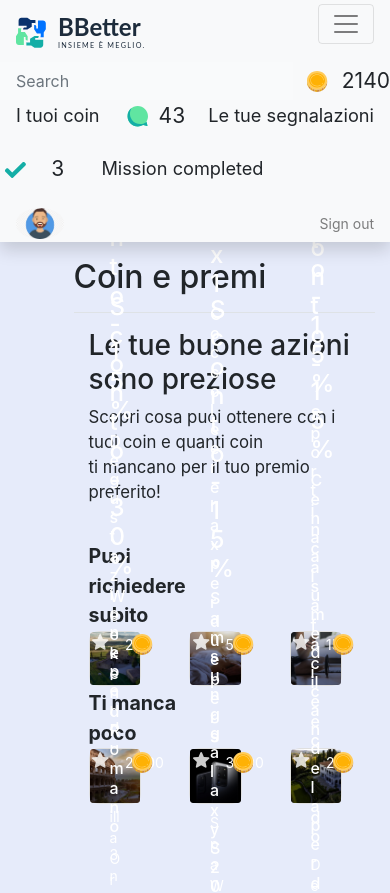
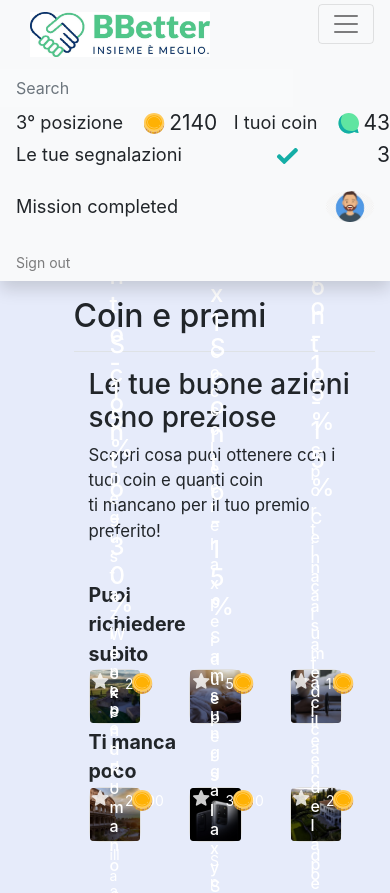
Before and after one commit to tomislav98/team-12-tim-hackathon, a Django app: page /coin/ in a window 390 px wide. Shown: the top 893 px of the page. Run offline with Django 3.2, Linux system fonts and the light colour scheme; a user stored in the database is signed in; parts of the project's set-up code (start-up, migrations or seed data) failed here and were passed over; some libraries are stand-ins or nearby versions; some web fonts are replaced.

Commit message:
coin HTML update

```diff
--- a/team12Hackathon_webapp/Hackathon_app/templates/base.html
+++ b/team12Hackathon_webapp/Hackathon_app/templates/base.html
@@ -33,7 +33,7 @@
 
 <body style="background-color: #e6ebfa;">
 <nav class="navbar navbar-light sticky-top bg-light flex-md-nowrap p-0 shadow">
-    <a class="navbar-brand custom-brand  col-md-3 col-lg-2 mr-0 px-3" href="#" ><img src="{% static '/svg/logo-bbetter.svg' %}" alt=""></a>
+    <a class="navbar-brand custom-brand  col-md-3 col-lg-2 mr-0 px-3" href="#" ><img src="{% static '/svg/photo_2020-07-05_14-04-52.jpg' %}" alt="" width="180" height="45" style="margin-left: 4%;"></a>
     <button class="navbar-toggler position-absolute d-md-none collapsed" type="button" data-toggle="collapse"
             data-target="#sidebarMenu" aria-controls="sidebarMenu" aria-expanded="false" aria-label="Toggle navigation">
         <span class="navbar-toggler-icon"></span>
@@ -41,7 +41,7 @@
     <input class="form-control form-control-dark w-75" type="text" placeholder="Search" aria-label="Search">
 
 
-
+        {% block position %} {% endblock %}
     <ul class="navbar-nav px-1">
         <li class="nav-item text-nowrap">
             <img src="{% static '/svg/icon-coin.svg' %}" alt="">
@@ -58,6 +58,7 @@
 
         </li>
     </ul>
+
 
 
 
@@ -153,6 +154,12 @@
                         <a class="nav-link" href="{% url 'coin'%}">
                             <span data-feather="bar-chart-2"></span>
                             Coin e premi
+                        </a>
+                    </li>
+                    <li class="nav-item nav-item-custom-padding">
+                        <a class="nav-link" href="{% url 'coin'%}">
+                            <img src="{% static '/svg/icon-gadget-menu.svg' %}" alt="" >
+                            Gadget smart
                         </a>
                     </li>
                     <li class="nav-item nav-item-custom-padding">
--- a/team12Hackathon_webapp/Hackathon_app/templates/coin.html
+++ b/team12Hackathon_webapp/Hackathon_app/templates/coin.html
@@ -4,6 +4,18 @@
 {% block title %} Coin e premi {% endblock %}
 
 {% block title_1 %} Coin e premi {% endblock %}
+
+
+{% block position %}
+
+<ul class="navbar-nav px-3">
+    <li class="nav-item text-nowrap">
+          <span style="font-size:130%;"><p class="customMarginBar">3° posizione</p></span>
+
+    </li>
+</ul>
+
+ {% endblock %}
 
 {% block content %}
 
```
Also changed, not shown: team12Hackathon_webapp/Hackathon_app/static/svg/icon-gadget-menu.svg (added), team12Hackathon_webapp/Hackathon_app/static/svg/photo_2020-07-05_14-04-52.jpg (added).
